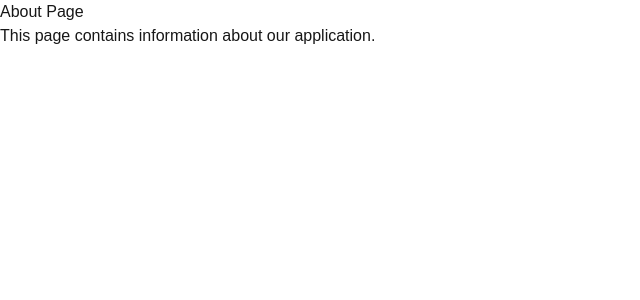
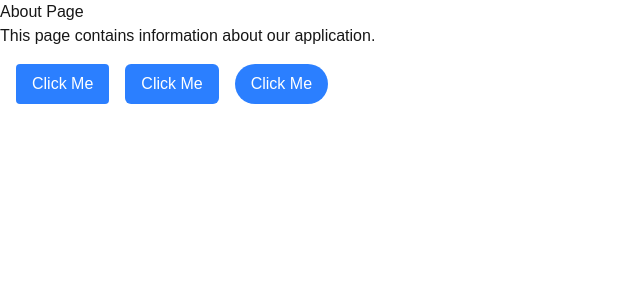
Before and after one commit to Hashim-baya/alx-project-0x02-setup, a Next.js app in the folder alx-project-0x02/: page /about in a window 1280 px wide. Shown: the top 300 px of the page, without its empty margins (0-640 px from the left). Built offline with nearby package versions, Linux system fonts and the light colour scheme.

Commit message:
Added the button component

```diff
--- /dev/null
+++ b/alx-project-0x02/components/common/Button.tsx
@@ -0,0 +1,13 @@
+import { ButtonProps } from "@/interfaces"
+
+const Button: React.FC<ButtonProps> = ({ label, className, onClick }) => {
+    return (
+        <button
+             className={`bg-blue-500 text-white hover:bg-blue-400 cursor-pointer px-4 py-2  ${className}`}
+        >
+            {label}
+        </button>
+    )
+}
+
+export default Button;
--- a/alx-project-0x02/interfaces/index.ts
+++ b/alx-project-0x02/interfaces/index.ts
@@ -13,3 +13,9 @@ export interface Post {
     title: string;
     content: string;
 }
+
+export interface ButtonProps {
+    label: string;
+    className?: string;
+    onClick?: () => void;
+}
--- a/alx-project-0x02/pages/about.tsx
+++ b/alx-project-0x02/pages/about.tsx
@@ -1,8 +1,15 @@
+import Button from "@/components/common/Button";
 const About: React.FC = () => {
     return (
         <div>
             <h1>About Page</h1>
             <p>This page contains information about our application.</p>
+            <div className="flex space-x-4 m-4">
+                <Button label="Click Me" className="rounded-sm w-[150]" />
+                <Button label="Click Me" className="rounded-md w-[250]" />
+                <Button label="Click Me" className="rounded-full w-[350]" />
+            </div>
+
         </div>
     );
 }
```
